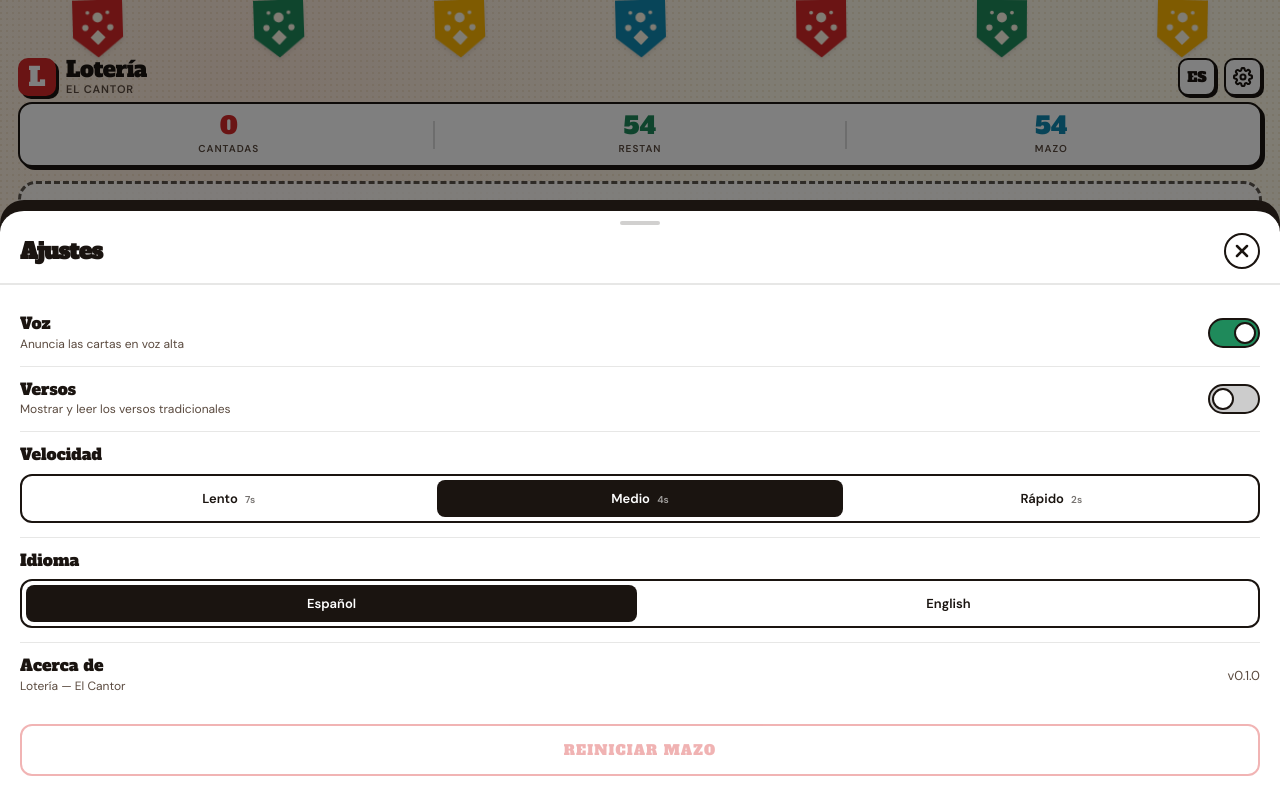
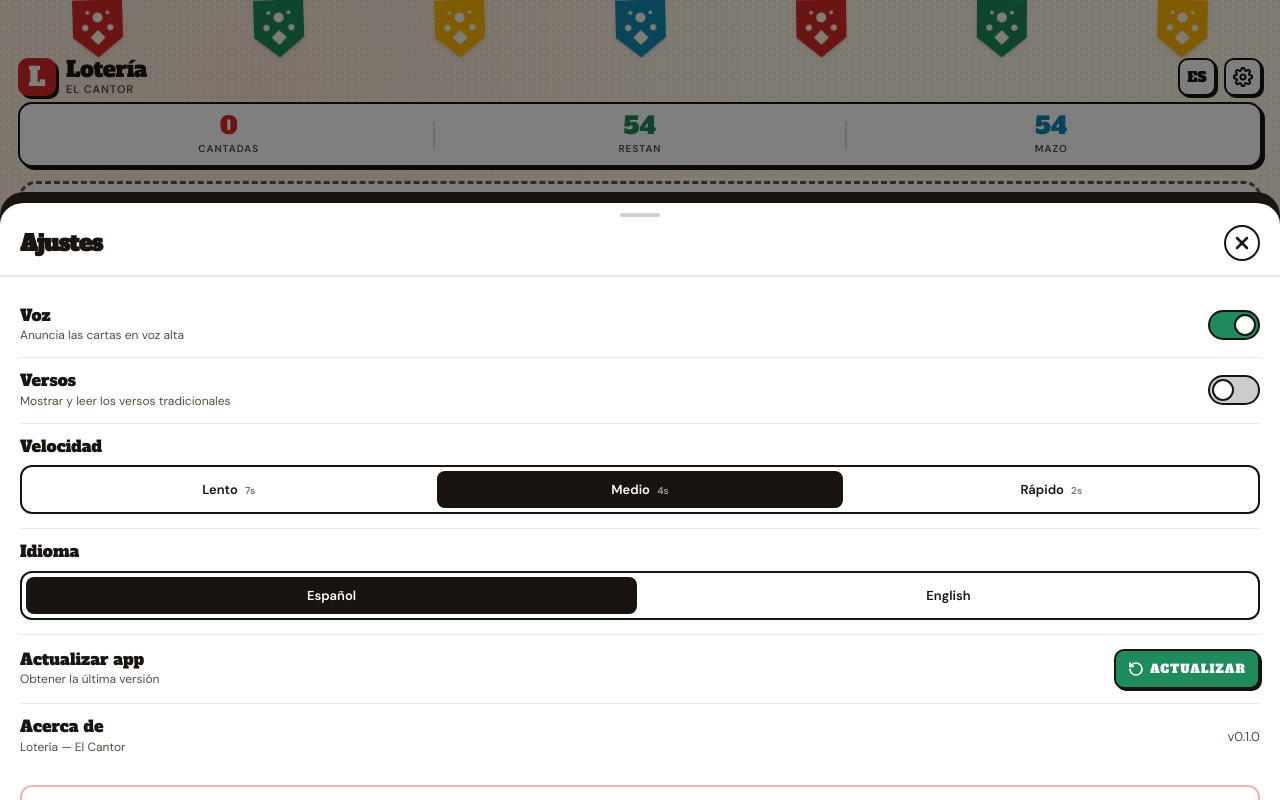
Before and after one commit to raulmar0/loteria-app, a React (Vite) app: page / in a window 1280 px wide. Both pictures are taken after a click on the button "Ajustes". Built offline with nearby package versions, Linux system fonts and the light colour scheme; a web font is replaced by a local one.

Commit message:
Add PWA update flow and iOS share button for install
- Extract SW registration into pwaSw.ts
- usePwaUpdate hook with update button in settings
- iOS install hint now uses native Share sheet when available

```diff
--- a/src/App.tsx
+++ b/src/App.tsx
@@ -16,6 +16,7 @@ import { PALETTES } from './data/palettes';
 import { SPEEDS } from './data/speeds';
 import { useDeck } from './hooks/useDeck';
 import { usePwaInstallPrompt } from './hooks/usePwaInstallPrompt';
+import { usePwaUpdate } from './hooks/usePwaUpdate';
 import { useTTS } from './hooks/useTTS';
 import { useTweaks } from './hooks/useTweaks';
 import { makeT } from './lib/i18n';
@@ -37,6 +38,7 @@ export function App() {
     language,
   });
   const { canInstall: canInstallPwa, showIosHint: showIosInstallHint, installing: installingPwa, install: installPwa } = usePwaInstallPrompt();
+  const { supported: canUpdatePwa, updating: updatingPwa, update: updatePwa } = usePwaUpdate();
 
   const [running, setRunning] = useState(false);
   const [timerNowMs, setTimerNowMs] = useState(() => performance.now());
@@ -313,6 +315,19 @@ export function App() {
     setTweak('language', language === 'es' ? 'en' : 'es');
   };
 
+  const canShare = typeof navigator !== 'undefined' && typeof navigator.share === 'function';
+  const handleIosShare = useCallback(async () => {
+    if (!canShare) return;
+    try {
+      await navigator.share({
+        title: 'Lotería — El Cantor',
+        url: window.location.href,
+      });
+    } catch {
+      // User cancelled or share failed — nothing to do.
+    }
+  }, [canShare]);
+
   // Derived: countdown + primary control mode
   const intervalMs = SPEEDS[tweaks.speed].seconds * 1000;
   const elapsedMs = Math.max(0, timerNowMs - lastCallAtRef.current);
@@ -470,6 +485,10 @@ export function App() {
         installingPwa={installingPwa}
         onInstallPwa={() => { void installPwa(); }}
         showIosInstallHint={showIosInstallHint}
+        onIosShare={canShare ? handleIosShare : undefined}
+        canUpdatePwa={canUpdatePwa}
+        updatingPwa={updatingPwa}
+        onUpdatePwa={() => { void updatePwa(); }}
         palette={palette}
         fonts={fonts}
         ttsSupported={ttsSupported}
@@ -496,6 +515,10 @@ export function App() {
             'Toca Compartir y luego «Añadir a la pantalla de inicio»',
             'Tap Share, then "Add to Home Screen"'
           ),
+          updateApp: t('Actualizar app', 'Update app'),
+          updateAppDesc: t('Obtener la última versión', 'Get the latest version'),
+          updateAppButton: t('Actualizar', 'Update'),
+          updateAppUpdating: t('Actualizando…', 'Updating…'),
           resetDeck: t('Reiniciar mazo', 'Reset deck'),
           about: t('Acerca de', 'About'),
           aboutDesc: t('Lotería — El Cantor', 'Lotería — The Caller'),
--- a/src/components/SettingsSheet.tsx
+++ b/src/components/SettingsSheet.tsx
@@ -15,6 +15,10 @@ interface Props {
   installingPwa: boolean;
   onInstallPwa: () => void;
   showIosInstallHint: boolean;
+  onIosShare?: () => void;
+  canUpdatePwa: boolean;
+  updatingPwa: boolean;
+  onUpdatePwa: () => void;
   palette: Palette;
   fonts: FontPair;
   ttsSupported: boolean;
@@ -32,6 +36,10 @@ interface Props {
     installAppDesc: string;
     installAppButton: string;
     iosInstallHint: string;
+    updateApp: string;
+    updateAppDesc: string;
+    updateAppButton: string;
+    updateAppUpdating: string;
     resetDeck: string;
     about: string;
     aboutDesc: string;
@@ -49,6 +57,10 @@ export function SettingsSheet({
   installingPwa,
   onInstallPwa,
   showIosInstallHint,
+  onIosShare,
+  canUpdatePwa,
+  updatingPwa,
+  onUpdatePwa,
   palette,
   fonts,
   ttsSupported,
@@ -158,6 +170,32 @@ export function SettingsSheet({
       {showIosInstallHint && !canInstallPwa && (
         <div className="setting-row col">
           <div className="setting-label" style={{ fontFamily: fonts.head }}>{labels.installApp}</div>
+          {onIosShare ? (
+            <button
+              type="button"
+              className="ios-install-hint ios-install-hint-button"
+              onClick={onIosShare}
+              style={{ fontFamily: fonts.body }}
+            >
+              <svg
+                className="ios-share-icon"
+                width="18"
+                height="18"
+                viewBox="0 0 24 24"
+                fill="none"
+                stroke="currentColor"
+                strokeWidth="2"
+                strokeLinecap="round"
+                strokeLinejoin="round"
+                aria-hidden="true"
+              >
+                <path d="M12 3v13" />
+                <path d="m7 8 5-5 5 5" />
+                <path d="M5 12v8a1 1 0 0 0 1 1h12a1 1 0 0 0 1-1v-8" />
+              </svg>
+              <span>{labels.iosInstallHint}</span>
+            </button>
+          ) : (
             <div className="ios-install-hint" style={{ fontFamily: fonts.body }}>
               <svg
                 className="ios-share-icon"
@@ -177,6 +215,39 @@ export function SettingsSheet({
               </svg>
               <span>{labels.iosInstallHint}</span>
             </div>
+          )}
+        </div>
+      )}
+
+      {canUpdatePwa && (
+        <div className="setting-row">
+          <div className="setting-info">
+            <div className="setting-label" style={{ fontFamily: fonts.head }}>{labels.updateApp}</div>
+            <div className="setting-desc" style={{ fontFamily: fonts.body }}>{labels.updateAppDesc}</div>
+          </div>
+          <button
+            type="button"
+            className="setting-action-btn"
+            onClick={onUpdatePwa}
+            disabled={updatingPwa}
+            style={{ fontFamily: fonts.head, backgroundColor: palette.accent2 }}
+          >
+            <svg
+              width="16"
+              height="16"
+              viewBox="0 0 24 24"
+              fill="none"
+              stroke="currentColor"
+              strokeWidth="2.5"
+              strokeLinecap="round"
+              strokeLinejoin="round"
+              aria-hidden="true"
+            >
+              <path d="M3 12a9 9 0 1 0 9-9 9.75 9.75 0 0 0-6.74 2.74L3 8" />
+              <path d="M3 3v5h5" />
+            </svg>
+            {updatingPwa ? labels.updateAppUpdating : labels.updateAppButton}
+          </button>
         </div>
       )}
 
--- /dev/null
+++ b/src/hooks/usePwaUpdate.ts
@@ -0,0 +1,25 @@
+import { useCallback, useState } from 'react';
+import { triggerPwaUpdate } from '../lib/pwaSw';
+
+interface UsePwaUpdateResult {
+  supported: boolean;
+  updating: boolean;
+  update: () => Promise<void>;
+}
+
+export function usePwaUpdate(): UsePwaUpdateResult {
+  const supported = typeof window !== 'undefined' && 'serviceWorker' in window.navigator;
+  const [updating, setUpdating] = useState(false);
+
+  const update = useCallback(async () => {
+    if (updating) return;
+    setUpdating(true);
+    try {
+      await triggerPwaUpdate();
+    } catch {
+      window.location.reload();
+    }
+  }, [updating]);
+
+  return { supported, updating, update };
+}
--- /dev/null
+++ b/src/lib/pwaSw.ts
@@ -0,0 +1,25 @@
+import { registerSW } from 'virtual:pwa-register';
+
+type UpdateSW = (reloadPage?: boolean) => Promise<void>;
+
+let updateSW: UpdateSW | null = null;
+
+export function registerPwaServiceWorker(): void {
+  if (updateSW) return;
+  if (typeof window === 'undefined' || !('serviceWorker' in window.navigator)) return;
+  updateSW = registerSW({ immediate: true });
+}
+
+export async function triggerPwaUpdate(): Promise<void> {
+  try {
+    const reg = await window.navigator.serviceWorker?.getRegistration?.();
+    if (reg) {
+      await reg.update();
+    }
+    // Give a freshly-detected SW a moment to enter the installing/waiting state
+    // so the upcoming reload picks up the new version.
+    await new Promise(resolve => setTimeout(resolve, 400));
+  } finally {
+    window.location.reload();
+  }
+}
--- a/src/main.tsx
+++ b/src/main.tsx
@@ -3,12 +3,9 @@ import { createRoot } from 'react-dom/client';
 import { Analytics } from '@vercel/analytics/react';
 import { App } from './App';
 import './styles/global.css';
-import { registerSW } from 'virtual:pwa-register';
+import { registerPwaServiceWorker } from './lib/pwaSw';
 
-// Register Service Worker for offline PWA support
-if ('serviceWorker' in navigator) {
-  registerSW({ immediate: true });
-}
+registerPwaServiceWorker();
 
 const rootEl = document.getElementById('root');
 if (!rootEl) throw new Error('Missing #root element');
--- a/src/styles/global.css
+++ b/src/styles/global.css
@@ -575,6 +575,18 @@ body {
   line-height: 1.35;
 }
 .ios-install-hint .ios-share-icon { flex-shrink: 0; color: var(--accent); }
+.ios-install-hint-button {
+  width: 100%;
+  border: 2px solid var(--ink);
+  text-align: left;
+  cursor: pointer;
+  box-shadow: 2px 2px 0 var(--ink);
+  font-family: inherit;
+}
+.ios-install-hint-button:active {
+  transform: translate(2px, 2px);
+  box-shadow: 0 0 0 var(--ink);
+}
 .setting-version { font-size: 13px; color: var(--ink-soft); font-variant-numeric: tabular-nums; }
 .switch {
   position: relative;
```
Lines whose indentation alone changed are shown as unchanged.
